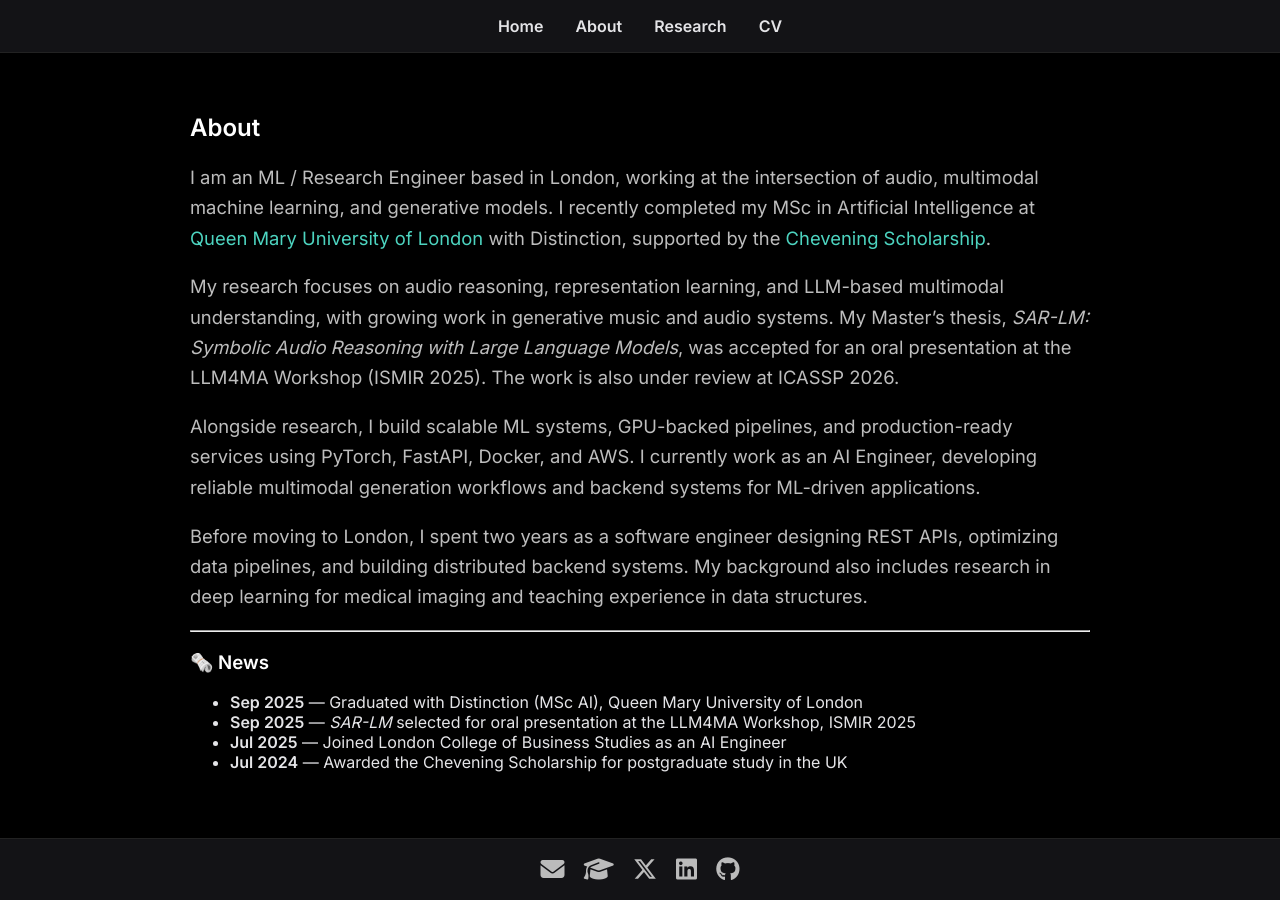
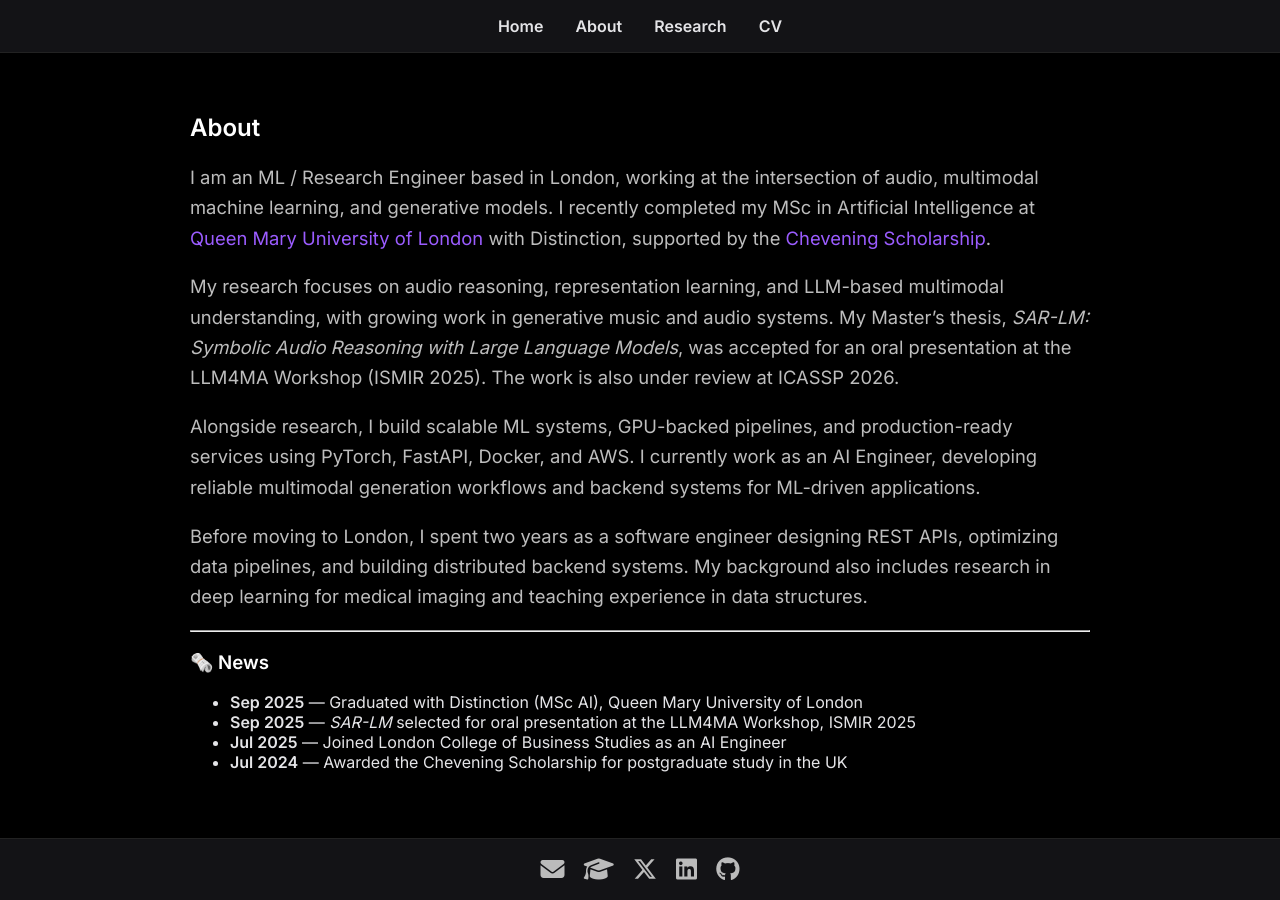
Before and after one commit to termehtaheri/termehtaheri.github.io, a Jekyll site: the page built from about.md, in a window 1280 px wide. Built offline with Jekyll 4.4.1, drawn with Linux system fonts in a browser that asks for light colours.

Commit message:
update color

```diff
--- a/css/styles.css
+++ b/css/styles.css
@@ -5,7 +5,7 @@
   --bg-card: #16161a;
   --text-light: #e4e4e7;
   --text-muted: #bdbdbd;
-  --accent: #4dd4c0;
+  --accent: #9b5cff;
 }
 
 /* GLOBAL */
```
